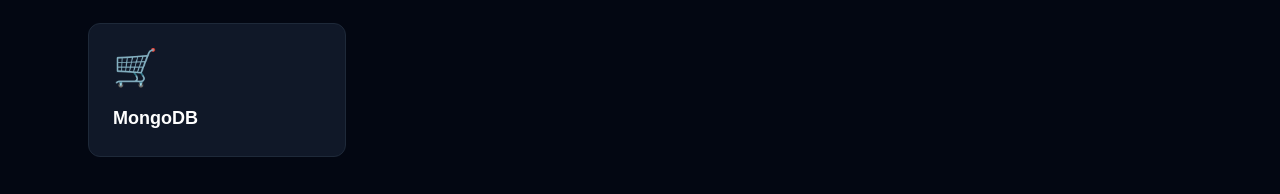
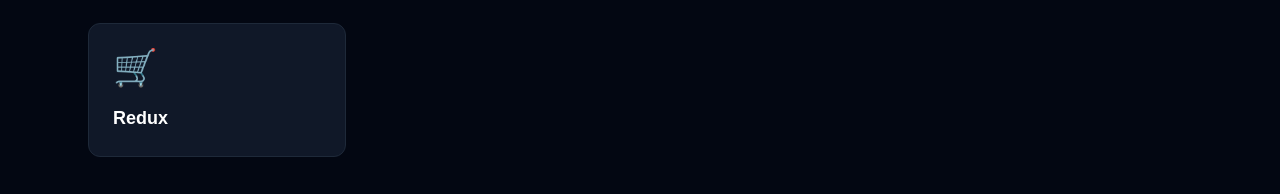
Before and after one commit to Rohin-Madhav/Portfolio, a React (Vite) app: page / in a window 1280 px wide. Shown: the part 2157-2351 px from the top of the page. Built offline with nearby package versions, Linux system fonts and the light colour scheme.

Commit message:
new skill added

```diff
--- a/src/components/Skills.jsx
+++ b/src/components/Skills.jsx
@@ -10,7 +10,7 @@
     { name: "Node.js", icon: "🟢" },
     { name: "Express", icon: "🚂" },
     { name: "MongoDB", icon: "🍃" },
-    { name: "MongoDB", icon: "🛒" }
+    { name: "Redux", icon: "🛒" }
   ];
 
   return (
```
